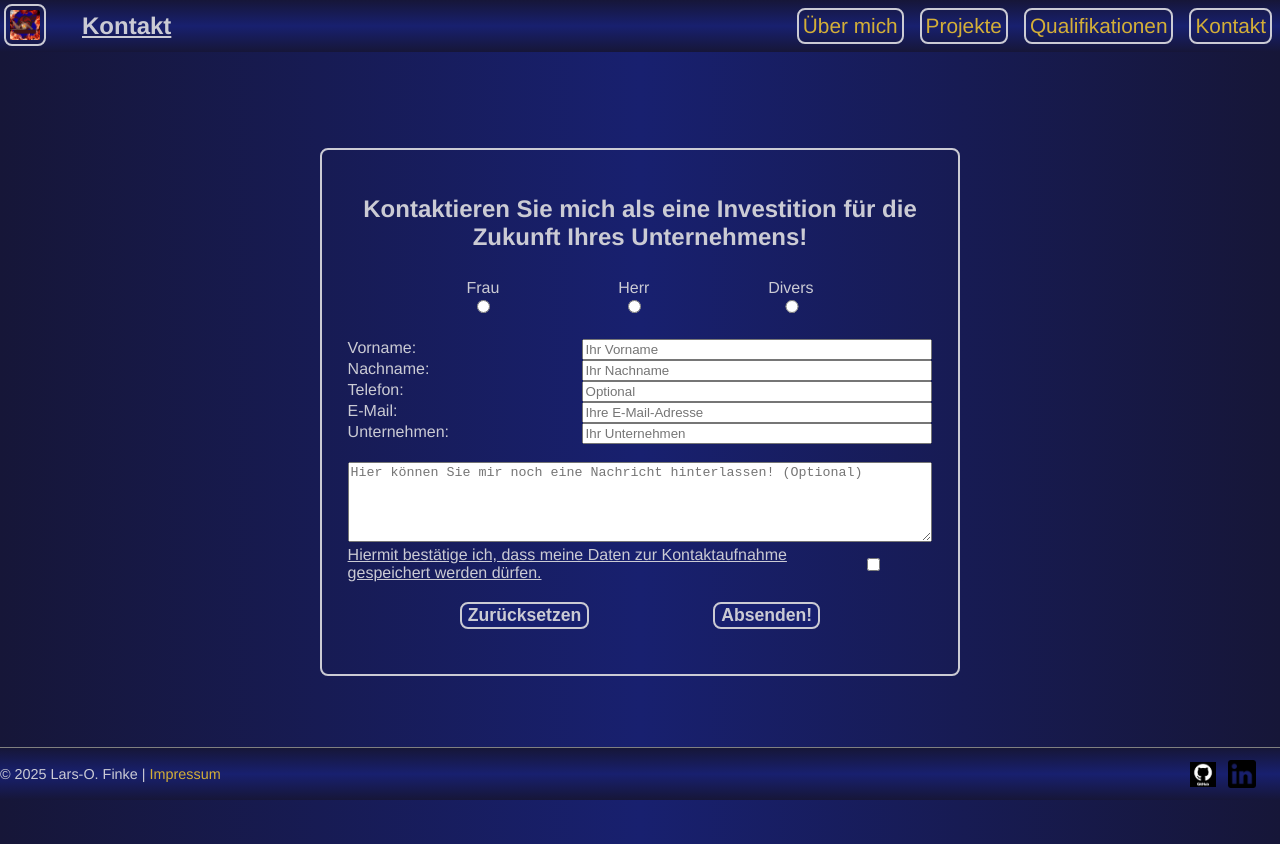
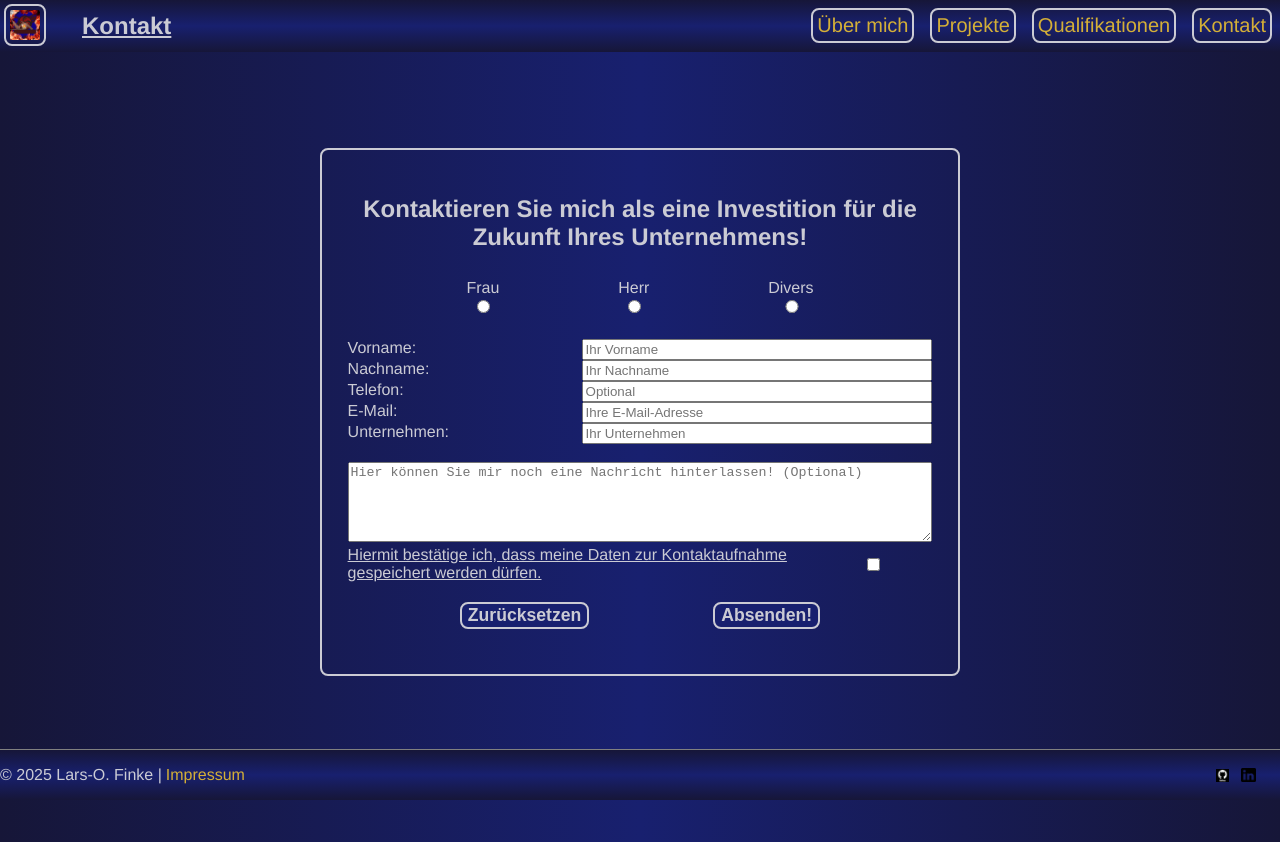
Before and after one commit to LarsOFinke/MyPortfolio, an Angular app in the folder frontend/: page /contact in a window 1280 px wide. Built offline with nearby package versions, Linux system fonts and the light colour scheme.

Commit message:
Improved navbar and footer CSS

```diff
--- a/frontend/src/app/components/qualifications/qualifications.component.css
+++ b/frontend/src/app/components/qualifications/qualifications.component.css
@@ -1,7 +1,3 @@
-.qualification-list {
-  padding: 0;
-  width: 80%;
-}
 li {
   width: 100%;
   border: 2px solid var(--grey);
@@ -11,6 +7,11 @@ li {
 }
 li > a {
   font-size: 1.1rem;
+}
+
+.qualification-list {
+  padding: 0;
+  width: 80%;
 }
 
 .collapsible-container input {
@@ -43,3 +44,9 @@ li > a {
   width: 100%;
   margin: 1% 0;
 }
+
+@media (min-width: 1023px) {
+  .custom-wrapper {
+    width: 30%;
+  }
+}
--- a/frontend/src/app/components/shared/footer/footer.component.css
+++ b/frontend/src/app/components/shared/footer/footer.component.css
@@ -44,26 +44,24 @@ a {
 }
 
 @media (min-width: 1023px) {
+  p {
+    font-size: 1rem;
+  }
+
+  a {
+    font-size: 1rem;
+  }
+
   .info-text {
-    width: 93%;
+    width: 95% !important;
   }
 
   .logos {
-    width: 7%;
+    width: 5% !important;
   }
 }
 
 @media (min-width: 1439px) {
-  .info-text {
-    width: 95%;
-  }
-
-  .logos {
-    width: 5%;
-  }
-}
-
-@media (min-width: 1900px) {
   .info-text {
     width: 96%;
   }
--- a/frontend/src/app/components/shared/navbar/desktop/nav-link-list/nav-link-list.component.css
+++ b/frontend/src/app/components/shared/navbar/desktop/nav-link-list/nav-link-list.component.css
@@ -7,4 +7,9 @@ ul {
 ul > li {
   display: inline-block;
   margin: 0 0.5rem;
+
 }
+
+a {
+  font-size: 1.25rem;
+}
```
